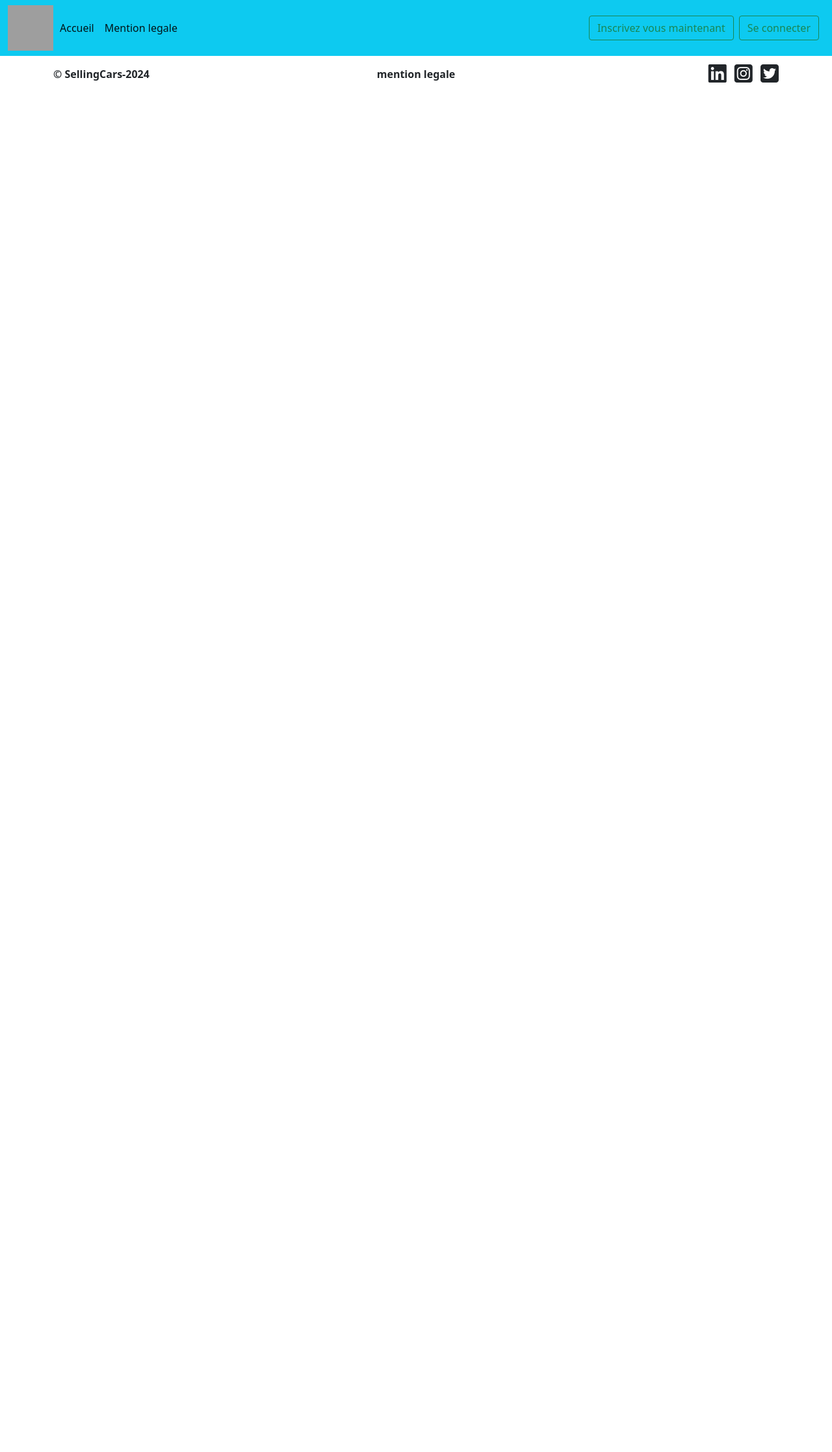
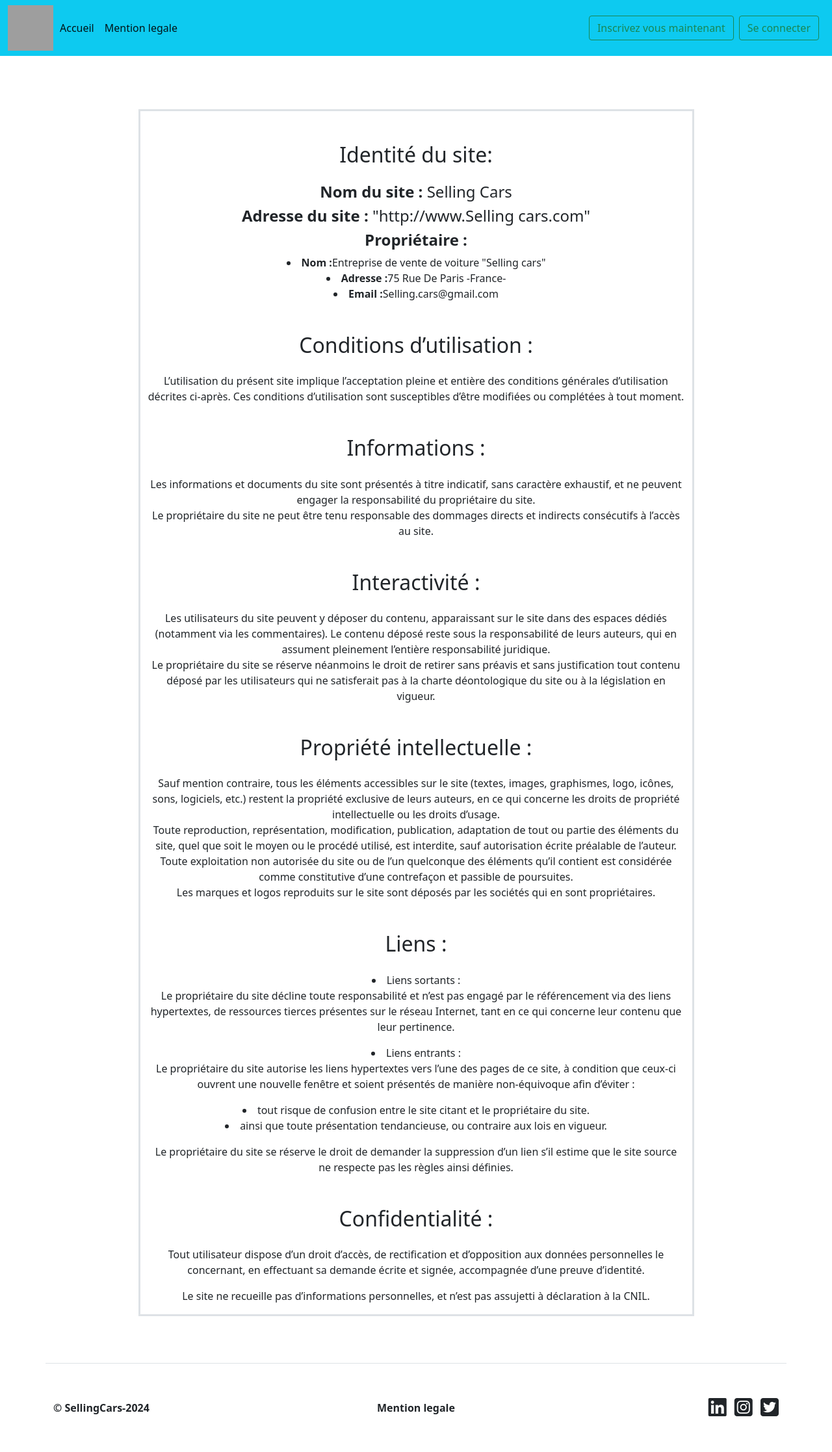
Before and after one commit to Djedjigalouni/projet-php-mvc, a PHP site: template eval-POO/src/Vues/mention_legale.tpl.php in a window 1280 px wide. Shown: the whole page at 65% size. Before the commit the page ends 127 px from the top, so only its background shows below. Run offline with PHP 8.4, Linux system fonts and the light colour scheme; the template is opened without the code that fills it, so the values that code supplies are empty; a stand-in replaces the project's code that opens the database connection; some libraries are stand-ins or nearby versions; grey boxes are pictures that could not be loaded.

Commit message:
mention legale

```diff
--- a/eval-POO/src/Vues/footer.tpl.php
+++ b/eval-POO/src/Vues/footer.tpl.php
@@ -7,8 +7,7 @@
         <div class="col-12 col-md-4 text-md-center">
           <ul class="list-unstyled mb-0">
             <li>
-              <a href="<?= $router->generate("mention_legale")  ?>" class="text-decoration-none text-dark fw-bold" data-bs-toggle="modal"
-                          data-bs-target="#mentionsLegales">mention legale</a>
+            <a class="nav-link active text-dark" aria-current="page" href="<?= $router->generate("mention_legale")  ?>"><strong>Mention legale</strong></a>
             </li>
           </ul>
         </div>
--- a/eval-POO/src/Vues/mention_legale.tpl.php
+++ b/eval-POO/src/Vues/mention_legale.tpl.php
@@ -0,0 +1,39 @@
+<main  >
+<section class="mt-5 pt-5 text-center">
+    <div class="container py-4 mt-4">
+        <div class="row  mt-4 d-flex align-items-center justify-content-center ">
+
+                <div class="col-12 col-md-9 border border-3 ">
+                <h2 class="text-center pt-4 m-4">Identité du site: </h2>
+                    <h4><strong>Nom du site : </strong>Selling Cars</h4>
+                    <h4><strong>Adresse du site : </strong>"http://www.Selling cars.com"</h4>
+                    <h4><strong>Propriétaire :</strong><br> </h4>
+
+                    <li><strong>Nom :</strong>Entreprise de vente de voiture "Selling cars"</li>
+                    <li><strong>Adresse :</strong>75 Rue De Paris -France-</li>
+                    <li><strong>Email :</strong>Selling.cars@gmail.com</li>
+                    <h2 class="text-center pt-4 m-4">Conditions d’utilisation : </h2>
+                    <p>L’utilisation du présent site implique l’acceptation pleine et entière des conditions générales d’utilisation décrites ci-après. Ces conditions d’utilisation sont susceptibles d’être modifiées ou complétées à tout moment.</p>
+                    <h2 class="text-center pt-4 m-4">Informations : </h2>
+                    <p>Les informations et documents du site sont présentés à titre indicatif, sans caractère exhaustif, et ne peuvent engager la responsabilité du propriétaire du site.<br>Le propriétaire du site ne peut être tenu responsable des dommages directs et indirects consécutifs à l’accès au site.</p>
+                    <h2 class="text-center pt-4 m-4">Interactivité : </h2>
+                    <p>Les utilisateurs du site peuvent y déposer du contenu, apparaissant sur le site dans des espaces dédiés (notamment via les commentaires). Le contenu déposé reste sous la responsabilité de leurs auteurs, qui en assument pleinement l’entière responsabilité juridique.<br>Le propriétaire du site se réserve néanmoins le droit de retirer sans préavis et sans justification tout contenu déposé par les utilisateurs qui ne satisferait pas à la charte déontologique du site ou à la législation en vigueur.</p>
+                    <h2 class="text-center pt-4 m-4">Propriété intellectuelle : </h2>
+                    <p>Sauf mention contraire, tous les éléments accessibles sur le site (textes, images, graphismes, logo, icônes, sons, logiciels, etc.) restent la propriété exclusive de leurs auteurs, en ce qui concerne les droits de propriété intellectuelle ou les droits d’usage.<br>Toute reproduction, représentation, modification, publication, adaptation de tout ou partie des éléments du site, quel que soit le moyen ou le procédé utilisé, est interdite, sauf autorisation écrite préalable de l’auteur.<br>Toute exploitation non autorisée du site ou de l’un quelconque des éléments qu’il contient est considérée comme constitutive d’une contrefaçon et passible de poursuites.<br>Les marques et logos reproduits sur le site sont déposés par les sociétés qui en sont propriétaires.</p>
+                    <h2 class="text-center pt-4 m-4">Liens : </h2>
+                    <li>Liens sortants :<br><p>Le propriétaire du site décline toute responsabilité et n’est pas engagé par le référencement via des liens hypertextes, de ressources tierces présentes sur le réseau Internet, tant en ce qui concerne leur contenu que leur pertinence.</p></li>
+                    <li>Liens entrants :<br><p>Le propriétaire du site autorise les liens hypertextes vers l’une des pages de ce site, à condition que ceux-ci ouvrent une nouvelle fenêtre et soient présentés de manière non-équivoque afin d’éviter :<br>
+                        <li>tout risque de confusion entre le site citant et le propriétaire du site.</li>
+                        <li>ainsi que toute présentation tendancieuse, ou contraire aux lois en vigueur.</li>
+                    </p>
+                    <p>Le propriétaire du site se réserve le droit de demander la suppression d’un lien s’il estime que le site source ne respecte pas les règles ainsi définies.</p>
+                </li>
+                <h2 class="text-center pt-4 m-4">Confidentialité : </h2>
+                <p>Tout utilisateur dispose d’un droit d’accès, de rectification et d’opposition aux données personnelles le concernant, en effectuant sa demande écrite et signée, accompagnée d’une preuve d’identité. </p>
+                <p>Le site ne recueille pas d’informations personnelles, et n’est pas assujetti à déclaration à la CNIL. </p>
+
+                </div>
+        </div>
+    </div>
+</section>
+</main>
--- a/eval-POO/src/Vues/vehicule_new.tpl.php
+++ b/eval-POO/src/Vues/vehicule_new.tpl.php
@@ -32,6 +32,7 @@
                         <input type="text" class="form-control" name="image" id="image" value="<?= $data["vehicule"]->getImage() ?> ">
                     </div>
 
+
                 <div class="text-center mt-4 my-4">
                 <?php if (!$data["vehicule"]->getId()) {?>
                     <input type="submit" name="ajouter" class="btn btn-primary" value="Ajouter un nouveau vehicule">
```
Also changed, not shown: eval-POO/src/Utils/Utils.php (added, +14 -0 lines).
